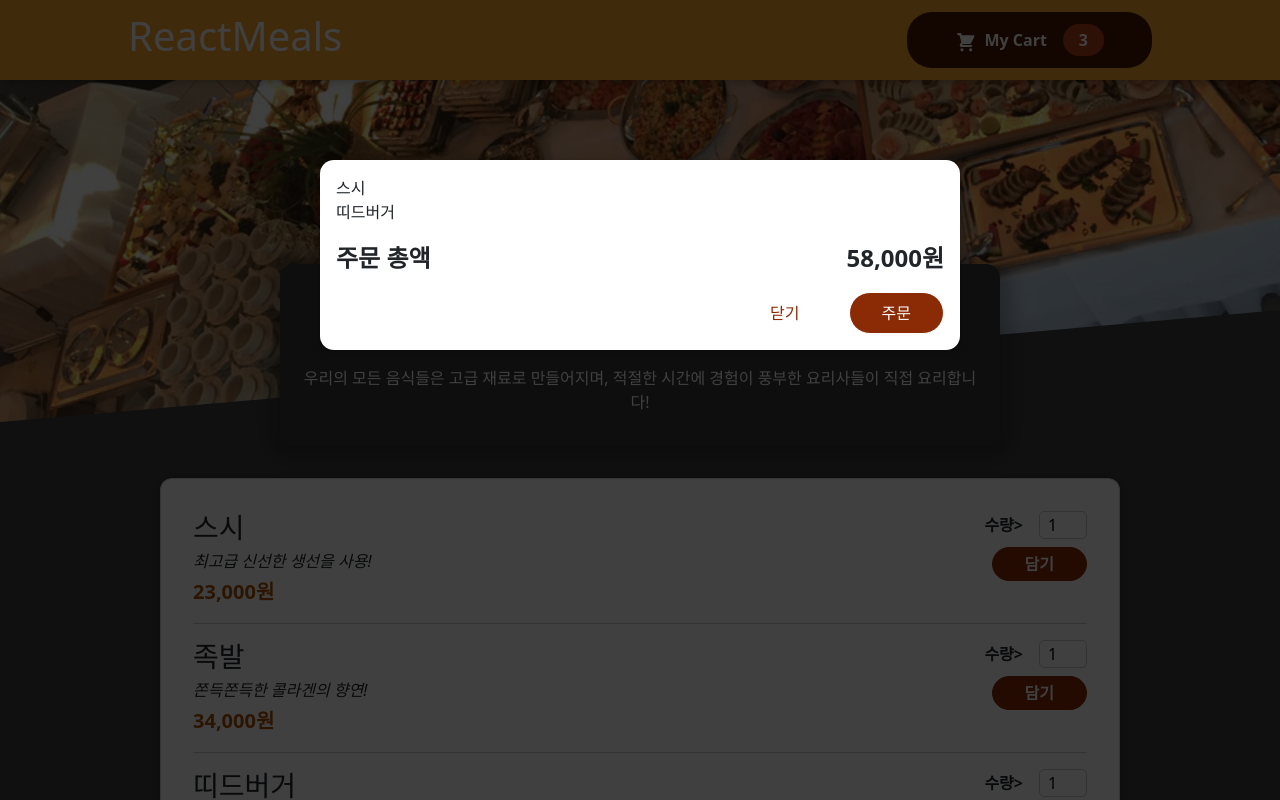
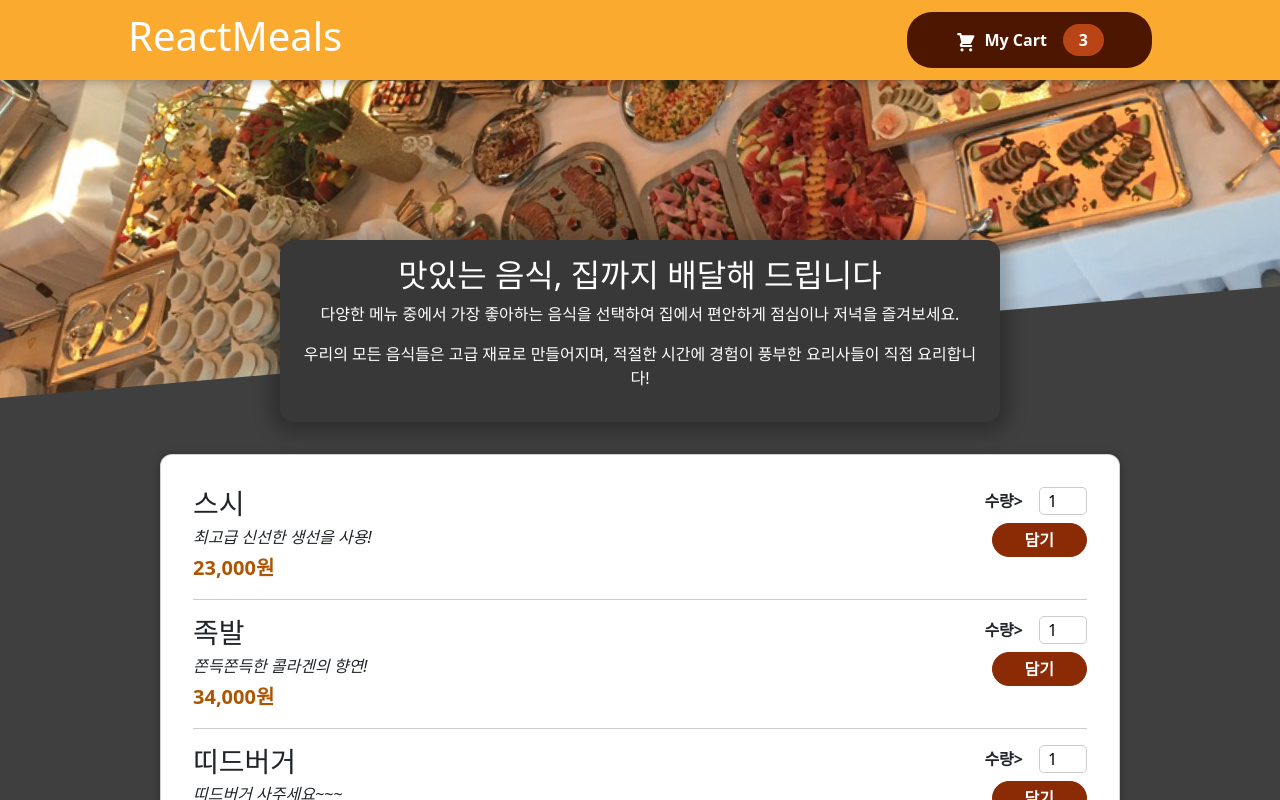
Before and after one commit to junglimit/react-study202406, a React (Create React App) app: page / in a window 1280 px wide. Shown: the top 800 px of the page. Built offline with nearby package versions, Linux system fonts and the light colour scheme; the HTML template or start-up script is replaced by a standard one.

Commit message:
Cart Modal 처리

```diff
--- a/src/App.js
+++ b/src/App.js
@@ -1,15 +1,24 @@
-import React from 'react';
-import Header from "./components/Food/Layout/Header";
-import Meals from "./components/Food/Meals/Meals";
-import Cart from "./components/Food/Cart/Cart";
-import CartProvider from "./store/CartProvider";
+import React, { useState } from 'react';
+import Header from './components/Food/Layout/Header';
+import Meals from './components/Food/Meals/Meals';
+import Cart from './components/Food/Cart/Cart';
+import CartProvider from './store/CartProvider';
 
 const App = () => {
 
+    // 장바구니 모달을 열고 닫는 상태변수
+    const [cartIsShown, setCartIsShown] = useState(false);
+
+    // 모달을 열어주는 핸들러
+    const showCartHandler = () => setCartIsShown(true);
+
+    // 모달을 닫아주는 핸들러
+    const hideCartHandler = () => setCartIsShown(false);
+
     return (
         <CartProvider>
-            <Cart />
-            <Header />
+            {cartIsShown && <Cart onClose={hideCartHandler} />}
+            <Header onShowCart={showCartHandler} />
             <div id="main">
                 <Meals />
             </div>
--- a/src/components/Food/Cart/Cart.js
+++ b/src/components/Food/Cart/Cart.js
@@ -16,7 +16,7 @@
         price: 12000,
     },
 ];
-const Cart = () => {
+const Cart = ({onClose}) => {
     const {
         'cart-items': cartItemStyle,
         total,
@@ -27,7 +27,7 @@
 
     return (
         <>
-            <CartModal>
+            <CartModal onClose={onClose}>
                 {/* 주문 내역 */}
                 <ul className={cartItemStyle}>
                     {DUMMY_CART.map((cartItem) => (
@@ -39,7 +39,7 @@
                     <span>58,000원</span>
                 </div>
                 <div className={actions}>
-                    <button className={btnAlt}>닫기</button>
+                    <button className={btnAlt} onClick={onClose}>닫기</button>
                     <button className={button}>주문</button>
                 </div>
             </CartModal>
--- a/src/components/Food/Cart/Cart.module.scss
+++ b/src/components/Food/Cart/Cart.module.scss
@@ -28,8 +28,8 @@
   button {
     font: inherit;
     cursor: pointer;
-    background-color: transparent;
-    border: 1px solid $button-color;
+    background-color: $button-color;
+    border: 1px solid $button-bg-color;
     padding: 0.5rem 2rem;
     border-radius: 25px;
     margin-left: 1rem;
--- a/src/components/Food/Cart/CartModal.js
+++ b/src/components/Food/Cart/CartModal.js
@@ -9,10 +9,10 @@
     );
 };
 
-const CartModal = ({ children }) => {
+const CartModal = ({ children, onClose }) => {
     return (
         <>
-            <div className={styles.backdrop} />
+            <div className={styles.backdrop} onClick={onClose} />
             <ModalOverlay>
                 {children}
             </ModalOverlay>)
--- a/src/components/Food/Layout/Header.js
+++ b/src/components/Food/Layout/Header.js
@@ -5,7 +5,7 @@
 import foodImage from '../../../assets/img/meals.jpeg';
 import HeaderCartButton from "./HeaderCartButton";
 
-const Header = () => {
+const Header = ({onShowCart}) => {
 
 const {header, 'main-image' : mainImage} = styles;
 
@@ -13,7 +13,7 @@
         <>
             <header className={header}>
                 <h1>ReactMeals</h1>
-                <HeaderCartButton />
+                <HeaderCartButton onShow={onShowCart} />
             </header>
             <div className={mainImage}>
                 <img src={foodImage} alt="낄낄" />
--- a/src/components/Food/Layout/HeaderCartButton.js
+++ b/src/components/Food/Layout/HeaderCartButton.js
@@ -4,9 +4,9 @@
 
 const { button, icon, badge  } = styles;
 
-const HeaderCartButton = () => {
+const HeaderCartButton = ({onShow}) => {
     return (
-        <button className={button}>
+        <button className={button} onClick={onShow}>
       <span className={icon}>
         <CartIcon/>
       </span>
```
